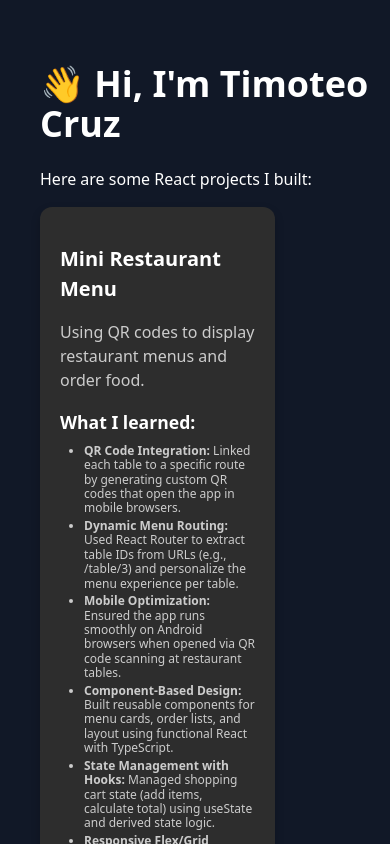
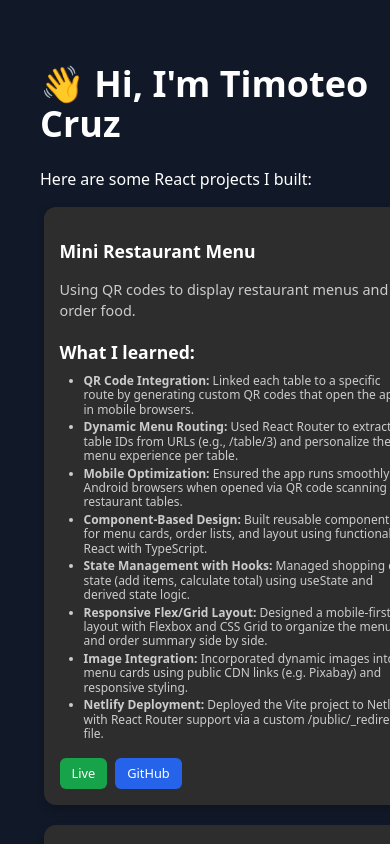
Before and after one commit to CaiporaGames/ReactPortfolio, a React (Vite) app: page / in a window 390 px wide. Shown: the top 844 px of the page. Built offline with nearby package versions, Linux system fonts and the light colour scheme.

Commit message:
Bug Fix
- Adding the right live link to table 1

```diff
--- a/src/data/projects.tsx
+++ b/src/data/projects.tsx
@@ -3,7 +3,7 @@ export const projects =
    {
     title: "Mini Restaurant Menu",
     description: "Using QR codes to display restaurant menus and order food.",
-    liveUrl: "restaurantmenutimoteo.netlify.app",
+    liveUrl: "https://restaurantmenutimoteo.netlify.app/table/1",
     learned: [
       "QR Code Integration: Linked each table to a specific route by generating custom QR codes that open the app in mobile browsers.",
       "Dynamic Menu Routing: Used React Router to extract table IDs from URLs (e.g., /table/3) and personalize the menu experience per table.",
--- a/src/styles/ProjectCard.css
+++ b/src/styles/ProjectCard.css
@@ -1,12 +1,13 @@
 .card {
   background-color: #2d2d2d;
   max-width: 50vw;
-
   border-radius: 12px;
   padding: 20px;
   margin-bottom: 20px;
   box-shadow: 0 4px 10px rgba(0, 0, 0, 0.2);
   transition: transform 0.2s ease-in-out;
+  margin-left: auto;
+  margin-right: auto;
 }
 
 .card:hover {
@@ -52,6 +53,7 @@
 .btn-code:hover {
   background-color: #1d4ed8;
 }
+
 .learned-section {
   margin: 1rem 0;
 }
@@ -68,3 +70,28 @@
   color: #ccc;
   font-size: 0.95rem;
 }
+
+/* 💡 Mobile responsiveness */
+@media (max-width: 768px) {
+  .card {
+    max-width: 90vw;
+    padding: 16px;
+  }
+
+  .card-title {
+    font-size: 1.1rem;
+  }
+
+  .card-desc {
+    font-size: 0.9rem;
+  }
+
+  .btn {
+    font-size: 0.8rem;
+    padding: 6px 12px;
+  }
+
+  .learned-section ul {
+    font-size: 0.85rem;
+  }
+}
```
